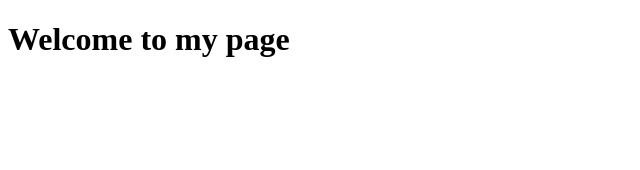
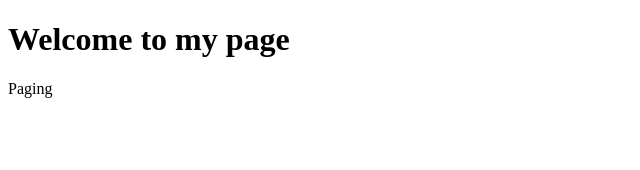
Before and after one commit to codingXpert/learning-react-, a React (Create React App) app: page / in a window 1280 px wide. Shown: the top 170 px of the page, without its empty margins (0-640 px from the left). Built offline with nearby package versions, Linux system fonts and the light colour scheme.

Commit message:
returning multiple  component

```diff
--- a/src/App.js
+++ b/src/App.js
@@ -6,9 +6,10 @@ const App = () => {
   return (
     <div>
     <h1> Welcome to my page </h1>
+    <p>Paging</p>
     </div>
-  )
-}
+  );
+};
 
 
 //how react is actually looking the above code
```
